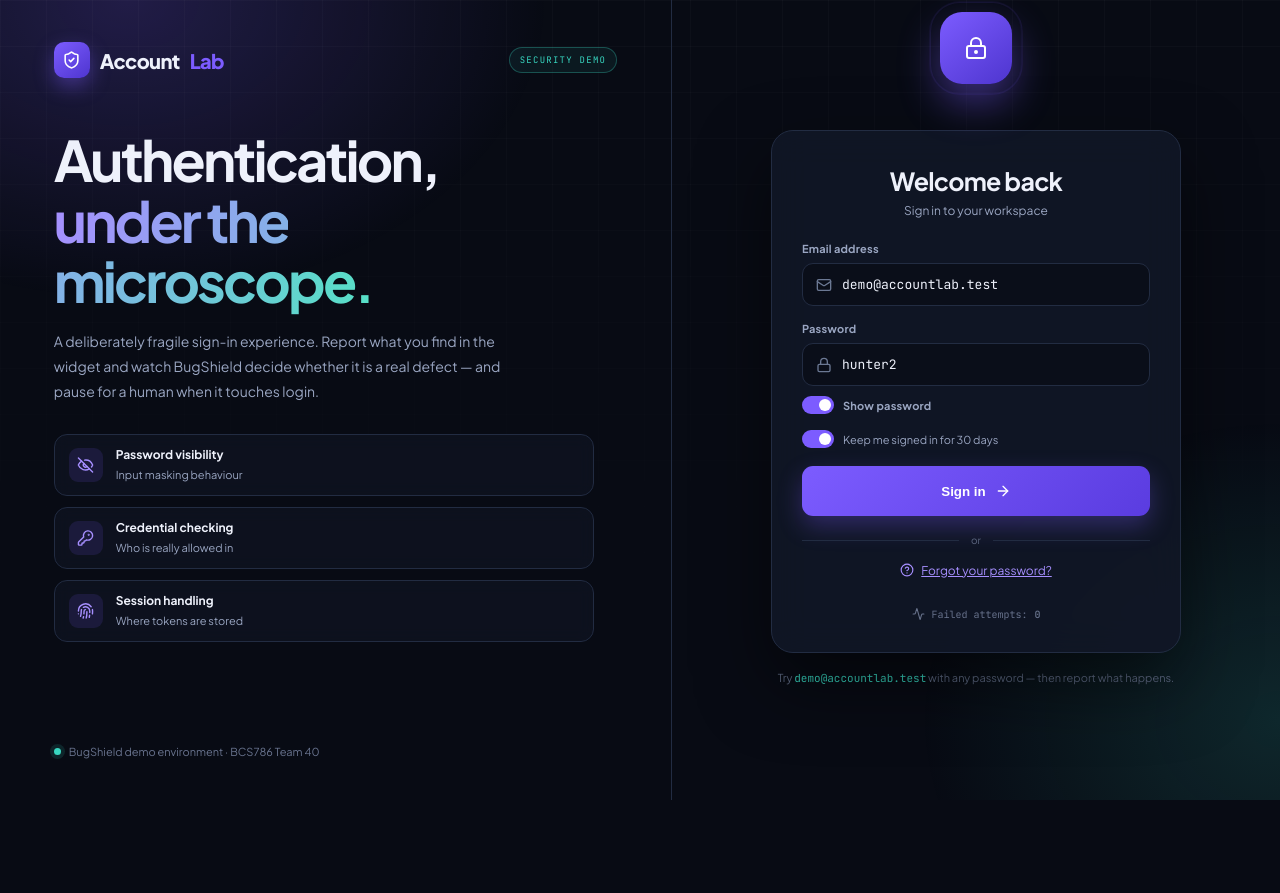
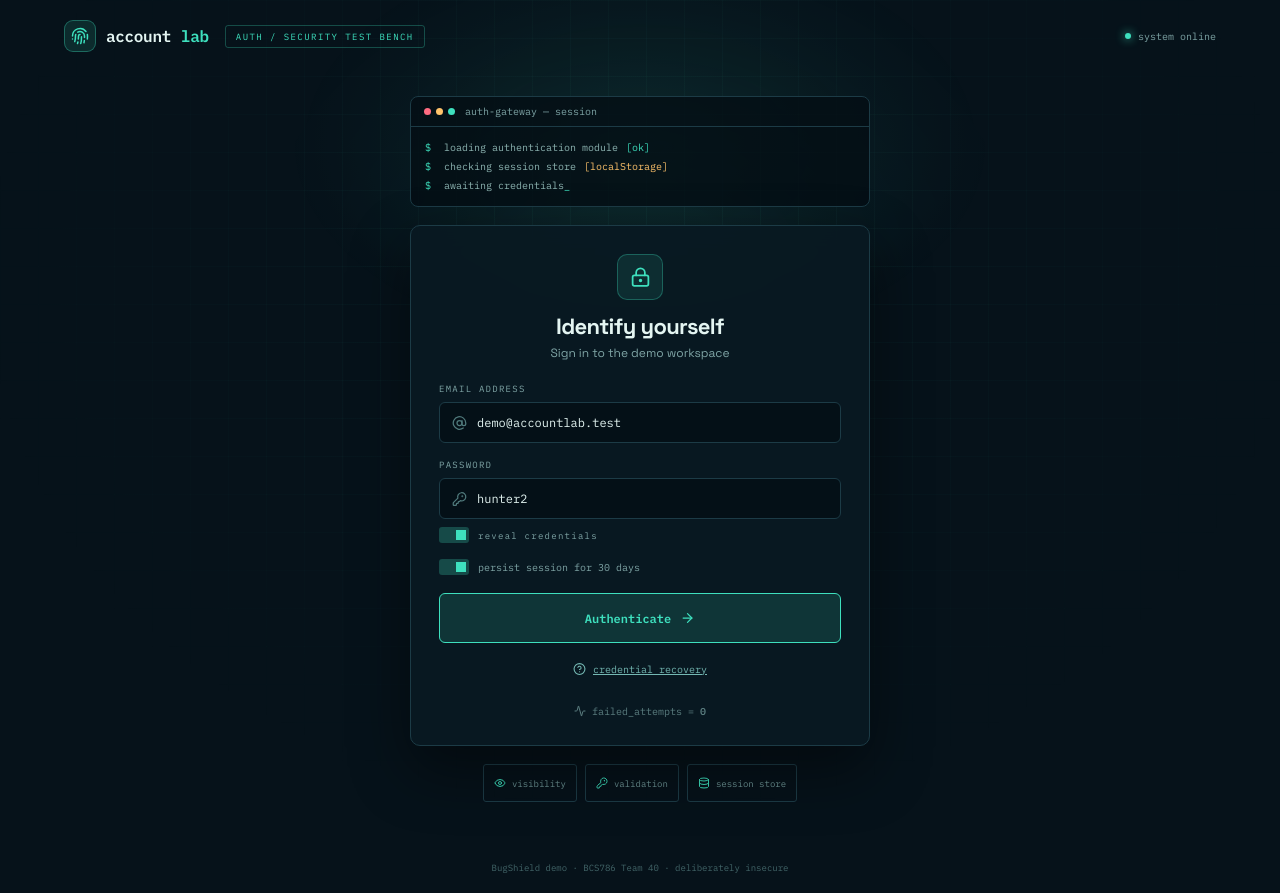
Before and after one commit to tejaswinibm2004/demo2, a website: page index.html in a window 1280 px wide. Before the commit the page ends 800 px from the top, so only its background shows below. Drawn offline with nearby package versions, Linux system fonts and the light colour scheme.

Commit message:
style: give account-lab its own distinct visual identity

```diff
--- a/index.html
+++ b/index.html
@@ -3,59 +3,57 @@
 <head>
   <meta charset="utf-8">
   <meta name="viewport" content="width=device-width, initial-scale=1">
-  <title>AccountLab — secure sign-in</title>
+  <title>AccountLab // secure sign-in</title>
   <link rel="preconnect" href="https://fonts.googleapis.com">
   <link rel="preconnect" href="https://fonts.gstatic.com" crossorigin>
-  <link href="https://fonts.googleapis.com/css2?family=Plus+Jakarta+Sans:wght@400;500;600;700;800&family=JetBrains+Mono:wght@400;600&display=swap" rel="stylesheet">
+  <link href="https://fonts.googleapis.com/css2?family=IBM+Plex+Mono:wght@400;500;600&family=Space+Grotesk:wght@400;500;600;700&display=swap" rel="stylesheet">
   <script src="https://unpkg.com/lucide@0.468.0/dist/umd/lucide.min.js"></script>
   <link rel="stylesheet" href="/styles.css">
   <script src="/config.js"></script>
 </head>
 <body>
-  <div class="mesh"></div>
-  <div class="split">
-    <section class="brand">
-      <div class="brand-top">
-        <div class="logo"><span class="logo-mark"><i data-lucide="shield-check"></i></span> Account<span>Lab</span></div>
-        <span class="tag">SECURITY DEMO</span>
-      </div>
-      <div class="hero">
-        <h1>Authentication,<br><em>under the microscope.</em></h1>
-        <p>A deliberately fragile sign-in experience. Report what you find in the widget and watch BugShield decide whether it is a real defect — and pause for a human when it touches login.</p>
-        <div class="feature-list">
-          <div class="feature"><span><i data-lucide="eye-off"></i></span><div><b>Password visibility</b><small>Input masking behaviour</small></div></div>
-          <div class="feature"><span><i data-lucide="key-round"></i></span><div><b>Credential checking</b><small>Who is really allowed in</small></div></div>
-          <div class="feature"><span><i data-lucide="fingerprint"></i></span><div><b>Session handling</b><small>Where tokens are stored</small></div></div>
+  <div class="grid-bg"></div>
+  <header class="top">
+    <div class="logo"><span class="mark"><i data-lucide="fingerprint"></i></span> account<span>lab</span></div>
+    <span class="tag">AUTH / SECURITY TEST BENCH</span>
+    <span class="status"><span class="dot"></span> system online</span>
+  </header>
+
+  <main>
+    <div class="terminal">
+      <div class="term-head"><span class="lights"><i></i><i></i><i></i></span> auth-gateway — session</div>
+      <div class="term-body">
+        <div class="line"><span class="prompt">$</span> loading authentication module<span class="ok">[ok]</span></div>
+        <div class="line"><span class="prompt">$</span> checking session store<span class="warn">[localStorage]</span></div>
+        <div class="line"><span class="prompt">$</span> awaiting credentials<span class="cursor">_</span></div>
       </div>
     </div>
-      <div class="brand-foot"><span class="dot"></span> BugShield demo environment · BCS786 Team 40</div>
-    </section>
 
-    <section class="auth-side">
-      <div class="auth-wrap">
-        <div class="lock-art"><div class="lock-ring"></div><i data-lucide="lock-keyhole"></i></div>
     <form class="card" id="loginForm">
-          <div class="card-head"><h2>Welcome back</h2><p>Sign in to your workspace</p></div>
+      <div class="card-head"><div class="avatar"><i data-lucide="lock-keyhole"></i></div>
+        <h2>Identify yourself</h2><p>Sign in to the demo workspace</p></div>
       <div class="field">
-            <label>Email address</label>
-            <div class="input-wrap"><i data-lucide="mail"></i><input id="email" type="email" value="demo@accountlab.test" autocomplete="username"></div>
+        <label>EMAIL ADDRESS</label>
+        <div class="input-wrap"><i data-lucide="at-sign"></i><input id="email" type="email" value="demo@accountlab.test" autocomplete="username"></div>
       </div>
       <div class="field">
-            <label>Password</label>
-            <div class="input-wrap"><i data-lucide="lock"></i><input id="password" type="text" value="hunter2" autocomplete="current-password"></div>
-            <label class="toggle"><input type="checkbox" id="showPw" checked><span class="track"><span></span></span> Show password</label>
+        <label>PASSWORD</label>
+        <div class="input-wrap"><i data-lucide="key-round"></i><input id="password" type="text" value="hunter2" autocomplete="current-password"></div>
+        <label class="toggle"><input type="checkbox" id="showPw" checked><span class="track"><span></span></span> reveal credentials</label>
       </div>
-          <label class="toggle remember"><input type="checkbox" id="remember" checked><span class="track"><span></span></span> Keep me signed in for 30 days</label>
+      <label class="toggle remember"><input type="checkbox" id="remember" checked><span class="track"><span></span></span> persist session for 30 days</label>
       <div id="msg" class="msg" hidden></div>
-          <button class="btn" type="submit"><span>Sign in</span><i data-lucide="arrow-right"></i></button>
-          <div class="divider"><span>or</span></div>
-          <a class="link" href="#"><i data-lucide="help-circle"></i> Forgot your password?</a>
-          <div class="attempts"><i data-lucide="activity"></i> Failed attempts: <b id="attempts">0</b></div>
+      <button class="btn" type="submit"><span>Authenticate</span><i data-lucide="arrow-right"></i></button>
+      <a class="link" href="#"><i data-lucide="help-circle"></i> credential recovery</a>
+      <div class="attempts"><i data-lucide="activity"></i> failed_attempts = <b id="attempts">0</b></div>
     </form>
-        <p class="hint">Try <code>demo@accountlab.test</code> with any password — then report what happens.</p>
+
+    <div class="chips">
+      <span><i data-lucide="eye"></i> visibility</span><span><i data-lucide="key-round"></i> validation</span><span><i data-lucide="database"></i> session store</span>
     </div>
-    </section>
-  </div>
+  </main>
+
+  <footer>BugShield demo · BCS786 Team 40 · deliberately insecure</footer>
   <script src="/app.js"></script>
 </body>
 </html>
--- a/styles.css
+++ b/styles.css
@@ -1,43 +1,40 @@
-:root{--bg:#080b14;--panel:#111726;--line:#222c42;--text:#eef1fb;--muted:#9aa6c2;--iris:#7c5cff;--cyan:#38d6c0;--amber:#ffb35c;--red:#ff6b81}
-*{box-sizing:border-box}body{margin:0;font-family:'Plus Jakarta Sans',system-ui,sans-serif;background:var(--bg);color:var(--text);min-height:100vh;overflow-x:hidden;-webkit-font-smoothing:antialiased}
-.mesh{position:fixed;inset:0;z-index:0;pointer-events:none;background:radial-gradient(700px 500px at 10% 0%,rgba(124,92,255,.22),transparent 60%),radial-gradient(600px 500px at 100% 90%,rgba(56,214,192,.14),transparent 60%);}
-.mesh::after{content:'';position:absolute;inset:0;background-image:linear-gradient(rgba(255,255,255,.025) 1px,transparent 1px),linear-gradient(90deg,rgba(255,255,255,.025) 1px,transparent 1px);background-size:46px 46px;mask-image:linear-gradient(to bottom,#000,transparent 80%)}
-.split{position:relative;z-index:1;min-height:100vh;display:grid;grid-template-columns:1.05fr .95fr}
-.brand{padding:42px 8%;display:flex;flex-direction:column;border-right:1px solid var(--line)}
-.brand-top{display:flex;justify-content:space-between;align-items:center}
-.logo{display:flex;align-items:center;gap:10px;font-size:20px;font-weight:800;letter-spacing:-.03em}.logo span{color:var(--iris)}.logo-mark{width:36px;height:36px;border-radius:10px;display:grid;place-items:center;background:linear-gradient(140deg,var(--iris),#4e35cf);box-shadow:0 8px 20px rgba(124,92,255,.4)}.logo-mark svg{width:19px;color:#fff}
-.tag{font-family:'JetBrains Mono',monospace;font-size:9px;letter-spacing:.14em;color:var(--cyan);border:1px solid rgba(56,214,192,.3);background:rgba(56,214,192,.07);padding:6px 10px;border-radius:20px}
-.hero{margin:auto 0;max-width:540px}
-.hero h1{font-size:clamp(36px,4.4vw,56px);line-height:1.08;letter-spacing:-.05em;margin:0 0 18px}.hero h1 em{font-style:normal;background:linear-gradient(100deg,var(--iris-2,#a68fff),#56e0c6);-webkit-background-clip:text;background-clip:text;color:transparent}
-.hero p{color:var(--muted);line-height:1.8;font-size:14px;max-width:480px}
-.feature-list{display:flex;flex-direction:column;gap:11px;margin-top:30px}
-.feature{display:flex;align-items:center;gap:13px;padding:12px 14px;border:1px solid var(--line);border-radius:13px;background:rgba(17,23,38,.6);backdrop-filter:blur(8px);transition:.25s}
-.feature:hover{border-color:rgba(124,92,255,.5);transform:translateX(4px)}
-.feature>span{width:34px;height:34px;border-radius:9px;display:grid;place-items:center;background:rgba(124,92,255,.13);color:#a68fff;flex:none}.feature svg{width:17px}
-.feature b{font-size:12px;display:block}.feature small{color:var(--muted);font-size:11px}
-.brand-foot{margin-top:auto;font-size:11px;color:#69748f;display:flex;align-items:center;gap:8px}.dot{width:7px;height:7px;border-radius:50%;background:var(--cyan);box-shadow:0 0 0 4px rgba(56,214,192,.13)}
-.auth-side{display:grid;place-items:center;padding:40px 24px;position:relative}
-.auth-wrap{width:min(410px,100%);position:relative}
-.lock-art{position:absolute;top:-92px;left:50%;translate:-50% 0;width:72px;height:72px;border-radius:22px;display:grid;place-items:center;background:linear-gradient(140deg,var(--iris),#4e35cf);box-shadow:0 18px 40px rgba(124,92,255,.45);z-index:2}
-.lock-art svg{width:30px;color:#fff}.lock-ring{position:absolute;inset:-10px;border:1px solid rgba(124,92,255,.35);border-radius:30px;animation:pulse 2.8s infinite}
-@keyframes pulse{0%,100%{opacity:.4;scale:1}50%{opacity:.9;scale:1.06}}
-.card{background:rgba(17,23,38,.9);border:1px solid var(--line);border-radius:22px;padding:34px 30px 26px;box-shadow:0 30px 70px rgba(0,0,0,.5);backdrop-filter:blur(18px);margin-top:26px}
-.card-head{text-align:center;margin-bottom:24px}.card-head h2{font-size:25px;letter-spacing:-.03em;margin:0}.card-head p{color:var(--muted);font-size:12px;margin-top:6px}
-.field{display:flex;flex-direction:column;gap:8px;margin-bottom:16px}.field>label{font-size:11px;font-weight:700;color:var(--muted);letter-spacing:.02em}
-.input-wrap{display:flex;align-items:center;gap:10px;background:#0a0e19;border:1px solid var(--line);border-radius:11px;padding:0 13px;transition:.2s}
-.input-wrap:focus-within{border-color:var(--iris);box-shadow:0 0 0 4px rgba(124,92,255,.13)}
-.input-wrap svg{width:16px;color:#6b7893}.input-wrap input{flex:1;border:0;background:transparent;color:var(--text);outline:none;padding:12px 0;font-size:13px;font-family:'JetBrains Mono',monospace}
-.toggle{display:flex;align-items:center;gap:9px;font-size:11px;color:var(--muted);cursor:pointer;margin-top:2px}
-.toggle input{display:none}.track{width:32px;height:18px;border-radius:20px;background:#2a344b;position:relative;transition:.2s;flex:none}
-.track span{position:absolute;top:3px;left:3px;width:12px;height:12px;border-radius:50%;background:#8792ac;transition:.2s}
-.toggle input:checked+.track{background:var(--iris)}.toggle input:checked+.track span{translate:14px 0;background:#fff}
+:root{--bg:#06121a;--panel:rgba(9,26,34,.92);--line:#1c3b46;--text:#e4f5f2;--muted:#7fa5a6;--teal:#3ee0be;--amber:#ffc36b;--red:#ff6b81}
+*{box-sizing:border-box}body{margin:0;font-family:'Space Grotesk',system-ui,sans-serif;background:var(--bg);color:var(--text);min-height:100vh;-webkit-font-smoothing:antialiased;overflow-x:hidden}
+.grid-bg{position:fixed;inset:0;pointer-events:none;background-image:linear-gradient(rgba(62,224,190,.045) 1px,transparent 1px),linear-gradient(90deg,rgba(62,224,190,.045) 1px,transparent 1px);background-size:38px 38px;mask-image:radial-gradient(ellipse at 50% 35%,#000 10%,transparent 75%)}
+.grid-bg::after{content:'';position:absolute;inset:0;background:radial-gradient(500px 300px at 50% 18%,rgba(62,224,190,.14),transparent 70%)}
+.top{position:relative;z-index:2;display:flex;align-items:center;gap:16px;padding:20px 5%}
+.logo{font-family:'IBM Plex Mono',monospace;font-size:16px;font-weight:600;display:flex;align-items:center;gap:10px;letter-spacing:-.02em}.logo span{color:var(--teal)}
+.mark{width:32px;height:32px;border-radius:9px;background:rgba(62,224,190,.12);border:1px solid rgba(62,224,190,.35);display:grid;place-items:center;color:var(--teal)}.mark svg{width:18px}
+.tag{font-family:'IBM Plex Mono',monospace;font-size:9px;letter-spacing:.16em;color:var(--teal);border:1px solid rgba(62,224,190,.28);padding:5px 10px;border-radius:3px}
+.status{margin-left:auto;font-family:'IBM Plex Mono',monospace;font-size:10px;color:var(--muted);display:flex;align-items:center;gap:7px}.dot{width:6px;height:6px;border-radius:50%;background:var(--teal);box-shadow:0 0 10px var(--teal)}
+main{position:relative;z-index:2;display:flex;flex-direction:column;align-items:center;gap:18px;padding:24px 18px 40px}
+.terminal{width:min(460px,100%);border:1px solid var(--line);border-radius:8px;overflow:hidden;background:rgba(4,14,20,.8);font-family:'IBM Plex Mono',monospace}
+.term-head{display:flex;align-items:center;gap:10px;padding:8px 13px;border-bottom:1px solid var(--line);font-size:10px;color:var(--muted)}
+.lights{display:flex;gap:5px}.lights i{width:7px;height:7px;border-radius:50%;background:#2b4a52}.lights i:first-child{background:#ff6b81}.lights i:nth-child(2){background:#ffc36b}.lights i:last-child{background:var(--teal)}
+.term-body{padding:11px 14px;font-size:10px;line-height:1.9;color:#8fb6b3}
+.line .prompt{color:var(--teal);margin-right:7px}.line .ok{color:var(--teal);margin-left:8px}.line .warn{color:var(--amber);margin-left:8px}
+.cursor{color:var(--teal);animation:blink 1s steps(1) infinite}@keyframes blink{50%{opacity:0}}
+.card{width:min(460px,100%);background:var(--panel);border:1px solid var(--line);border-radius:10px;padding:28px 28px 22px;backdrop-filter:blur(12px);box-shadow:0 24px 60px rgba(0,0,0,.45)}
+.card-head{text-align:center;margin-bottom:22px}
+.avatar{width:46px;height:46px;border-radius:10px;background:rgba(62,224,190,.1);border:1px solid rgba(62,224,190,.3);display:grid;place-items:center;color:var(--teal);margin:0 auto 12px}.avatar svg{width:21px}
+.card-head h2{font-size:22px;margin:0;letter-spacing:-.03em}.card-head p{color:var(--muted);font-size:12px;margin:5px 0 0}
+.field{display:flex;flex-direction:column;gap:8px;margin-bottom:16px}
+.field>label{font-family:'IBM Plex Mono',monospace;font-size:9px;letter-spacing:.14em;color:var(--muted)}
+.input-wrap{display:flex;align-items:center;gap:10px;background:#041017;border:1px solid var(--line);border-radius:6px;padding:0 12px;transition:.2s}
+.input-wrap:focus-within{border-color:var(--teal);box-shadow:0 0 0 3px rgba(62,224,190,.12)}
+.input-wrap svg{width:15px;color:#507a7c}.input-wrap input{flex:1;border:0;background:transparent;color:var(--text);outline:none;padding:12px 0;font-size:12px;font-family:'IBM Plex Mono',monospace}
+.toggle{display:flex;align-items:center;gap:9px;font-family:'IBM Plex Mono',monospace;font-size:10px;color:var(--muted);cursor:pointer}
+.toggle input{display:none}.track{width:30px;height:16px;border-radius:3px;background:#17323a;position:relative;flex:none;transition:.2s}
+.track span{position:absolute;top:3px;left:3px;width:10px;height:10px;background:#5a7f80;transition:.2s}
+.toggle input:checked+.track{background:rgba(62,224,190,.25)}.toggle input:checked+.track span{translate:14px 0;background:var(--teal)}
 .remember{margin:4px 0 18px}
-.msg{padding:11px 13px;border-radius:10px;background:rgba(56,214,192,.11);border:1px solid rgba(56,214,192,.3);color:var(--cyan);font-size:12px;margin-bottom:14px}
-.msg.err{background:rgba(255,107,129,.1);border-color:rgba(255,107,129,.3);color:var(--red)}
-.btn{width:100%;border:0;border-radius:11px;padding:13px;background:linear-gradient(135deg,var(--iris),#5a3ce0);color:#fff;font-weight:700;display:flex;align-items:center;justify-content:center;gap:9px;transition:.2s;box-shadow:0 10px 24px rgba(124,92,255,.3)}
-.btn:hover{transform:translateY(-2px);box-shadow:0 16px 32px rgba(124,92,255,.45)}.btn svg{width:16px}
-.divider{display:flex;align-items:center;gap:12px;color:#5d6881;font-size:10px;margin:18px 0 12px}.divider::before,.divider::after{content:'';flex:1;height:1px;background:var(--line)}
-.link{display:flex;align-items:center;justify-content:center;gap:7px;color:#a68fff;font-size:12px}.link svg{width:14px}
-.attempts{display:flex;align-items:center;justify-content:center;gap:7px;color:#67728c;font-size:10px;margin-top:20px;font-family:'JetBrains Mono',monospace}.attempts svg{width:13px}
-.hint{text-align:center;color:#5f6b85;font-size:11px;margin-top:18px}.hint code{color:var(--cyan);font-family:'JetBrains Mono',monospace}
-@media(max-width:900px){.split{grid-template-columns:1fr}.brand{display:none}.lock-art{display:none}.card{margin-top:0}}
+.msg{padding:10px 12px;border:1px solid rgba(62,224,190,.4);background:rgba(62,224,190,.08);color:var(--teal);font-family:'IBM Plex Mono',monospace;font-size:11px;margin-bottom:14px;border-radius:5px}
+.msg.err{border-color:rgba(255,107,129,.4);background:rgba(255,107,129,.08);color:var(--red)}
+.btn{width:100%;border:1px solid var(--teal);border-radius:6px;padding:12px;background:rgba(62,224,190,.14);color:var(--teal);font-family:'IBM Plex Mono',monospace;font-weight:600;font-size:12px;display:flex;align-items:center;justify-content:center;gap:9px;transition:.2s}
+.btn:hover{background:var(--teal);color:#041017}.btn svg{width:15px}
+.link{display:flex;align-items:center;justify-content:center;gap:7px;color:#74b8b3;font-family:'IBM Plex Mono',monospace;font-size:10px;margin-top:14px}.link svg{width:13px}
+.attempts{text-align:center;color:#5b7e80;font-family:'IBM Plex Mono',monospace;font-size:10px;margin-top:18px;display:flex;align-items:center;justify-content:center;gap:6px}.attempts svg{width:12px}
+.chips{display:flex;gap:8px;flex-wrap:wrap;justify-content:center}
+.chips span{display:flex;align-items:center;gap:6px;font-family:'IBM Plex Mono',monospace;font-size:9px;color:#6f9697;border:1px solid var(--line);border-radius:3px;padding:6px 10px}.chips svg{width:12px;color:var(--teal)}
+footer{position:relative;z-index:2;text-align:center;font-family:'IBM Plex Mono',monospace;font-size:9px;color:#426568;padding:20px}
+@media(max-width:600px){.status{display:none}.tag{display:none}}
```
Lines whose indentation alone changed are shown as unchanged.
